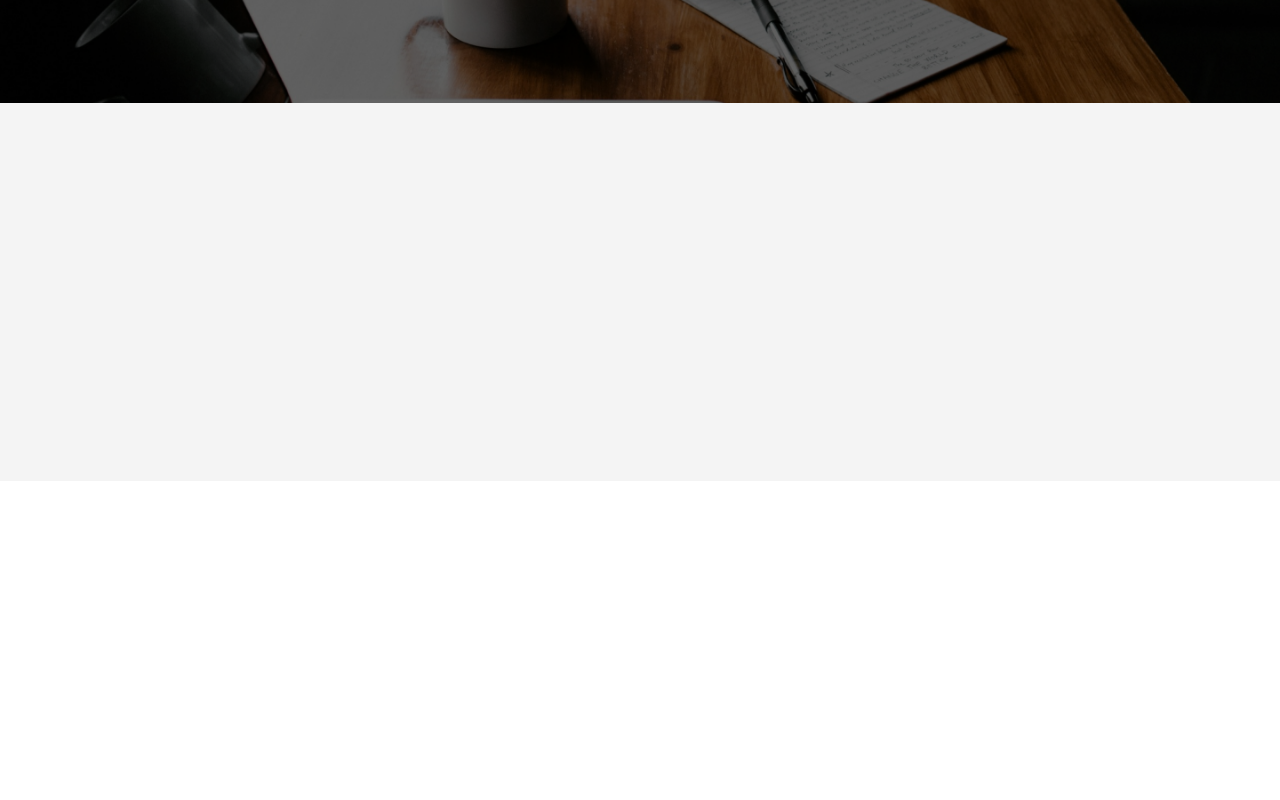
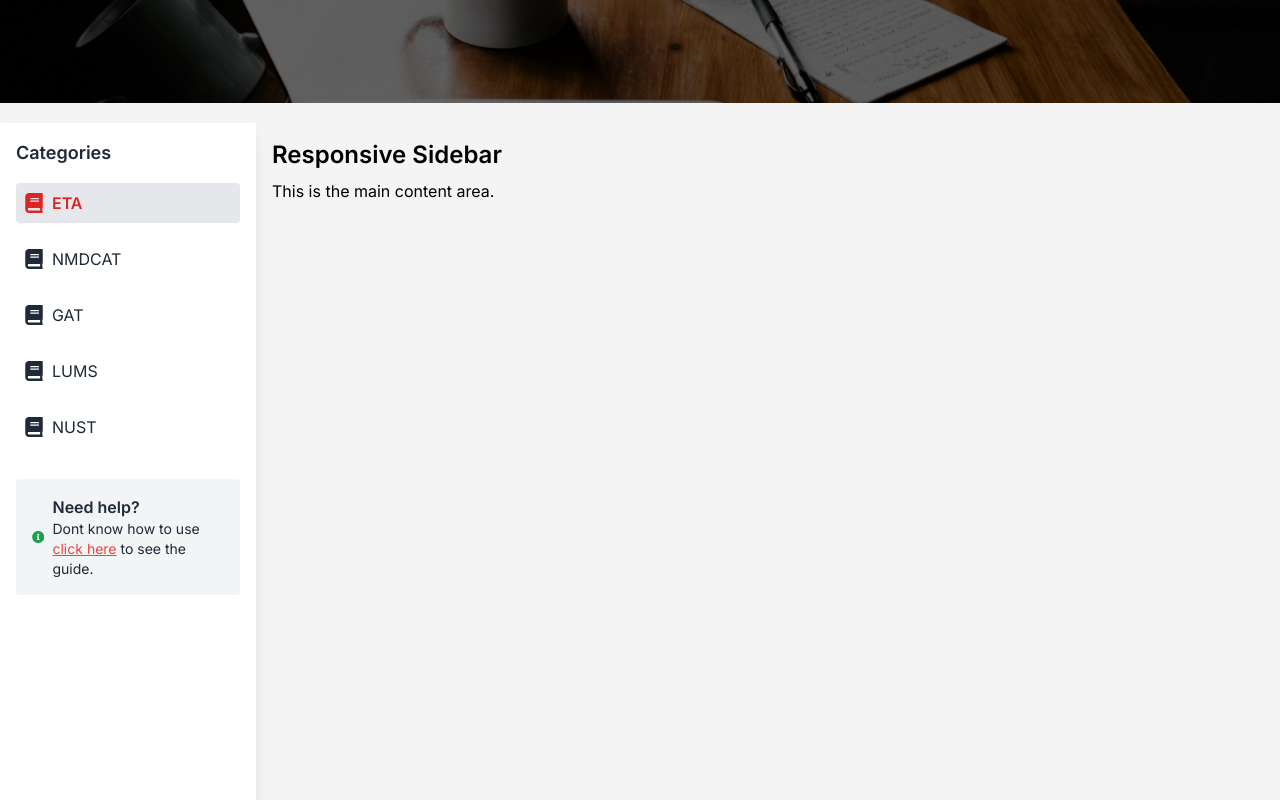
Before and after one commit to Abdullah9202/prelevels, a Next.js app in the folder client/: page /question-banks in a window 1280 px wide. Shown: the part 360-1160 px from the top of the page. Before the commit the page ends 841 px from the top, so only its background shows below. Built offline with nearby package versions, Linux system fonts and the light colour scheme.

Commit message:
feat:question-bank page sidebar added and other components remaining question section

```diff
--- a/client/src/app/(pages)/question-banks/page.tsx
+++ b/client/src/app/(pages)/question-banks/page.tsx
@@ -1,5 +1,8 @@
+import Belowfooter from "@/components/main/belowfooter";
+import Footer from "@/components/main/footer";
 import Navbar from "@/components/main/navbar";
 import Banner from "@/components/questionbank/banner";
+import Sidebar from "@/components/ui/sidebar";
 
 import SeasonSale from "@/components/ui/timeline";
 
@@ -10,7 +13,9 @@
             <div className="bg-[#F4F4F4] min-h-screen">
                 <Navbar/>
                 <Banner/>
-
+                <Sidebar/>
+                <Footer/>
+                <Belowfooter/>
             </div>
         </div>
     );
--- a/client/src/components/ui/sidebar.tsx
+++ b/client/src/components/ui/sidebar.tsx
@@ -1,7 +1,8 @@
+"use client";
 import { useState } from 'react';
 import { FiMenu, FiX } from 'react-icons/fi';
 
-
+import { FaBook,FaInfoCircle } from 'react-icons/fa';
 
 export default function Sidebar() {
   const [isOpen, setIsOpen] = useState(false);
@@ -10,21 +11,52 @@
     <div className="flex h-screen">
       {/* Sidebar */}
       <div
-        className={`fixed inset-y-0 left-0 w-64 bg-gray-800 text-white transform ${
+        className={`fixed inset-y-0 left-0 w-64 bg-white text-gray-800 transform ${
           isOpen ? 'translate-x-0' : '-translate-x-full'
-        } transition-transform duration-300 ease-in-out z-30 md:relative md:translate-x-0`}
+        } transition-transform duration-300 ease-in-out z-30 md:relative md:translate-x-0 shadow-lg`}
       >
+        {/* Close Button for Mobile */}
         <div className="p-4 flex justify-between items-center md:hidden">
           <h1 className="text-lg font-semibold">Menu</h1>
           <button onClick={() => setIsOpen(!isOpen)}>
-            <FiX className="w-6 h-6 text-white" />
+            <FiX className="w-6 h-6 text-gray-800" />
           </button>
         </div>
+
+        {/* Sidebar Links */}
         <div className="p-4 space-y-4">
-          <a href="#" className="block p-2 rounded hover:bg-gray-700">Home</a>
-          <a href="#" className="block p-2 rounded hover:bg-gray-700">About</a>
-          <a href="#" className="block p-2 rounded hover:bg-gray-700">Services</a>
-          <a href="#" className="block p-2 rounded hover:bg-gray-700">Contact</a>
+          <h2 className="text-lg font-semibold">Categories</h2>
+          <a href="#" className="flex items-center p-2 rounded bg-gray-200">
+            <FaBook className="w-5 h-5 text-red-600" />
+            <span className="ml-2 text-red-600 font-semibold">ETA</span>
+          </a>
+          <a href="#" className="flex items-center p-2 rounded hover:bg-gray-100">
+            <FaBook className="w-5 h-5 text-gray-800" />
+            <span className="ml-2">NMDCAT</span>
+          </a>
+          <a href="#" className="flex items-center p-2 rounded hover:bg-gray-100">
+            <FaBook className="w-5 h-5 text-gray-800" />
+            <span className="ml-2">GAT</span>
+          </a>
+          <a href="#" className="flex items-center p-2 rounded hover:bg-gray-100">
+            <FaBook className="w-5 h-5 text-gray-800" />
+            <span className="ml-2">LUMS</span>
+          </a>
+          <a href="#" className="flex items-center p-2 rounded hover:bg-gray-100">
+            <FaBook className="w-5 h-5 text-gray-800" />
+            <span className="ml-2">NUST</span>
+          </a>
+        </div>
+
+        {/* Help Section */}
+        <div className="p-4 mt-auto">
+          <div className="flex items-center p-4 rounded bg-gray-100">
+            <FaInfoCircle size={30} className="w-6 h-6 text-green-600" />
+            <div className="ml-2">
+              <h3 className="text-md font-semibold">Need help?</h3>
+              <p className="text-sm">Dont know how to use <a href="#" className="text-red-500 underline">click here</a> to see the guide.</p>
+            </div>
+          </div>
         </div>
       </div>
 
```
